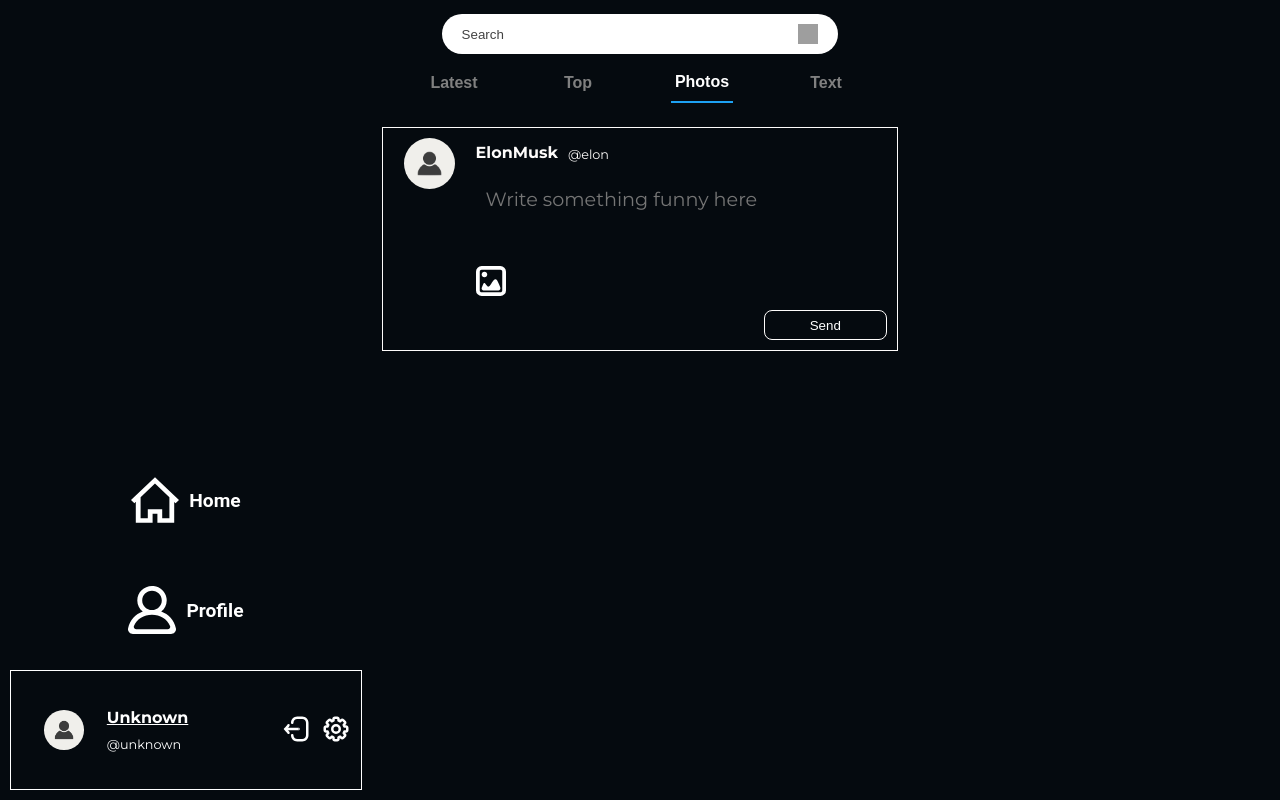
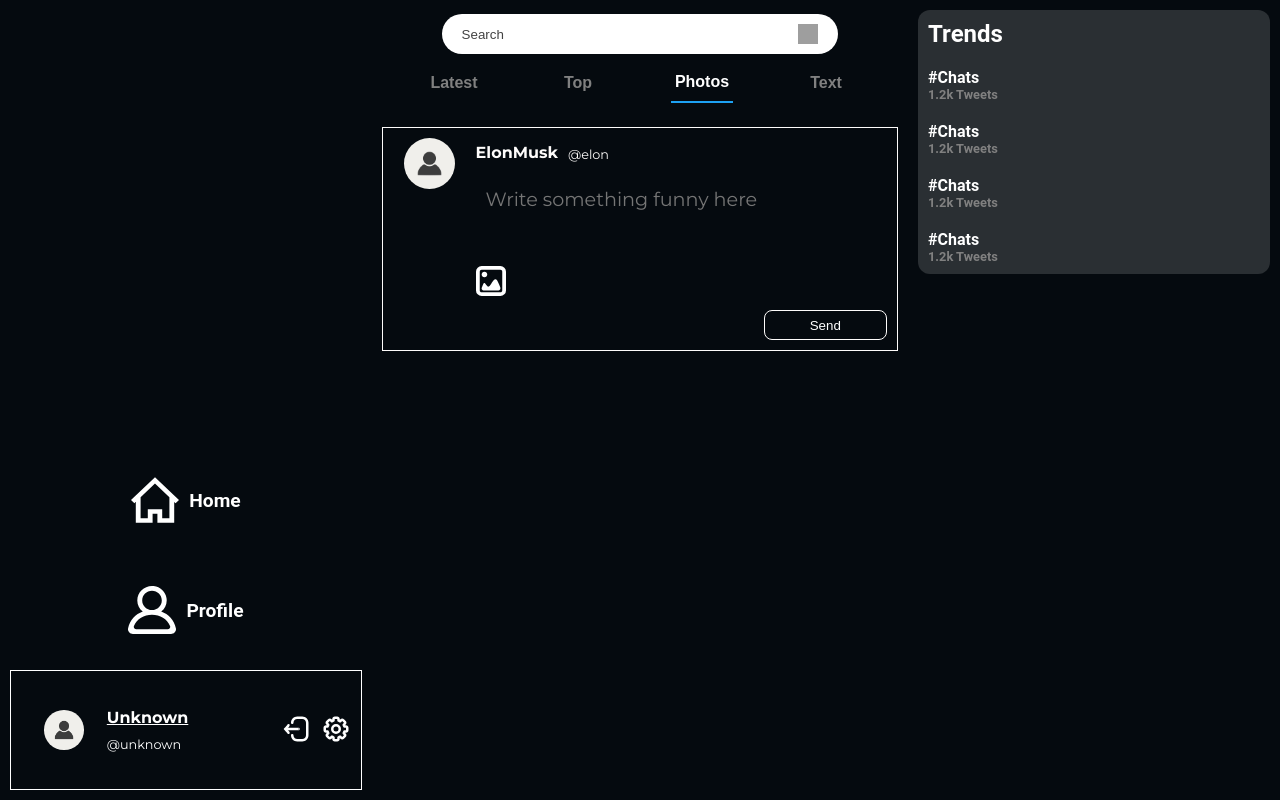
Before and after one commit to HugoM25/WE4A_Blog_Project, a PHP site: page / in a window 1280 px wide. Run offline with PHP 8.4, Linux system fonts and the light colour scheme; grey boxes are pictures that could not be loaded.

Commit message:
Feat: Added style for trends

```diff
--- a/css/index.css
+++ b/css/index.css
@@ -52,6 +52,53 @@
 
     display: flex;
     flex-direction: column;
+
+    padding: 10px;
+}
+
+
+.options > div.trends {
+    background-color: rgba(255, 255, 255, 0.15);
+    width: 100%;
+
+
+    padding: 10px;
+    border-radius: 12px;
+
+    display: flex;
+    flex-direction: column;
+
+    gap: 20px;
+}
+
+.options > div.trends > h2 {
+    font-size: 1.5em;
+    font-weight: bold;
+    color: white;
+
+    width: 100%;
+    font-family: 'Roboto', sans-serif;
+}
+
+.options > div.trends > div {
+    display: flex;
+    flex-direction: column;
+    width: 100%;
+    height: 100%;
+}
+
+.options > div.trends > div > a {
+    color: white;
+    font-size: 1em;
+    font-weight: bold;
+    text-decoration: none;
+    font-family: 'Roboto', sans-serif;
+}
+.options > div.trends > div > span {
+    color: grey;
+    font-size: 0.8em;
+    font-weight: bold;
+    font-family: 'Roboto', sans-serif;
 }
 
 .posts-feed {
--- a/index.html
+++ b/index.html
@@ -82,6 +82,26 @@
 
         <div class="options">
 
+            <div class="trends">
+                <h2> Trends </h2>
+
+                <div class="trend-item">
+                    <a> #Chats </a>
+                    <span> 1.2k Tweets </span>
+                </div>
+                <div class="trend-item">
+                    <a> #Chats </a>
+                    <span> 1.2k Tweets </span>
+                </div>
+                <div class="trend-item">
+                    <a> #Chats </a>
+                    <span> 1.2k Tweets </span>
+                </div>
+                <div class="trend-item">
+                    <a> #Chats </a>
+                    <span> 1.2k Tweets </span>
+                </div>
+            </div>
         </div>
 
         <div class="posts-feed">
```
